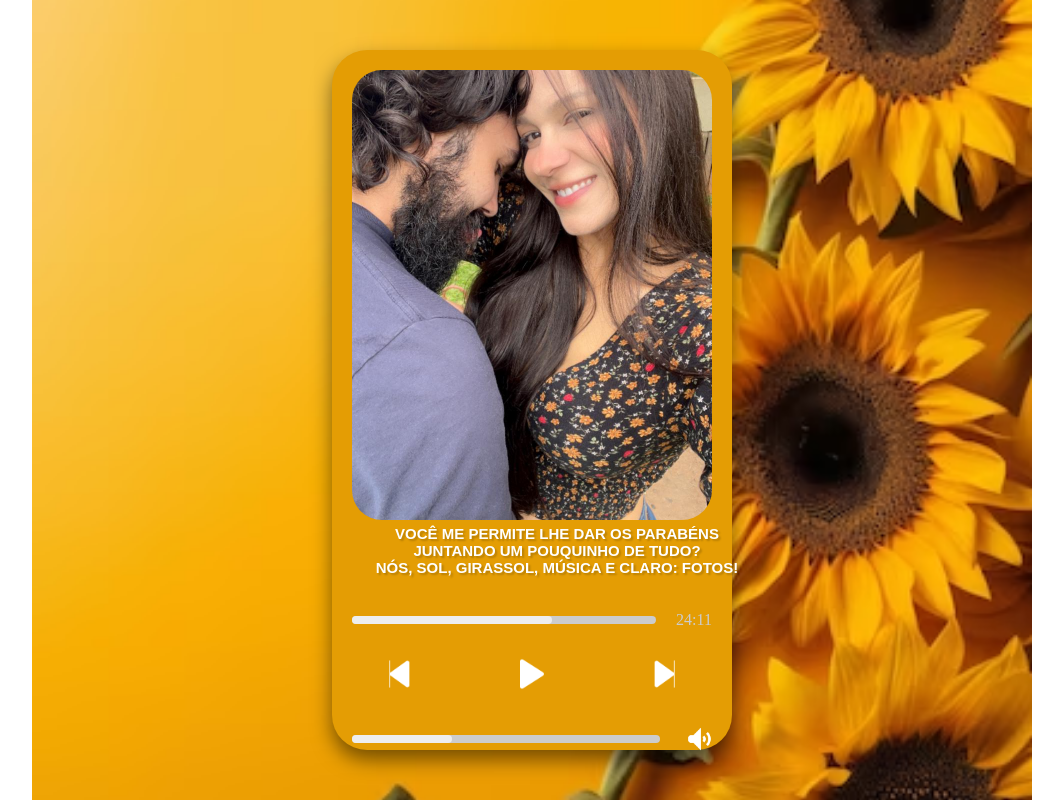
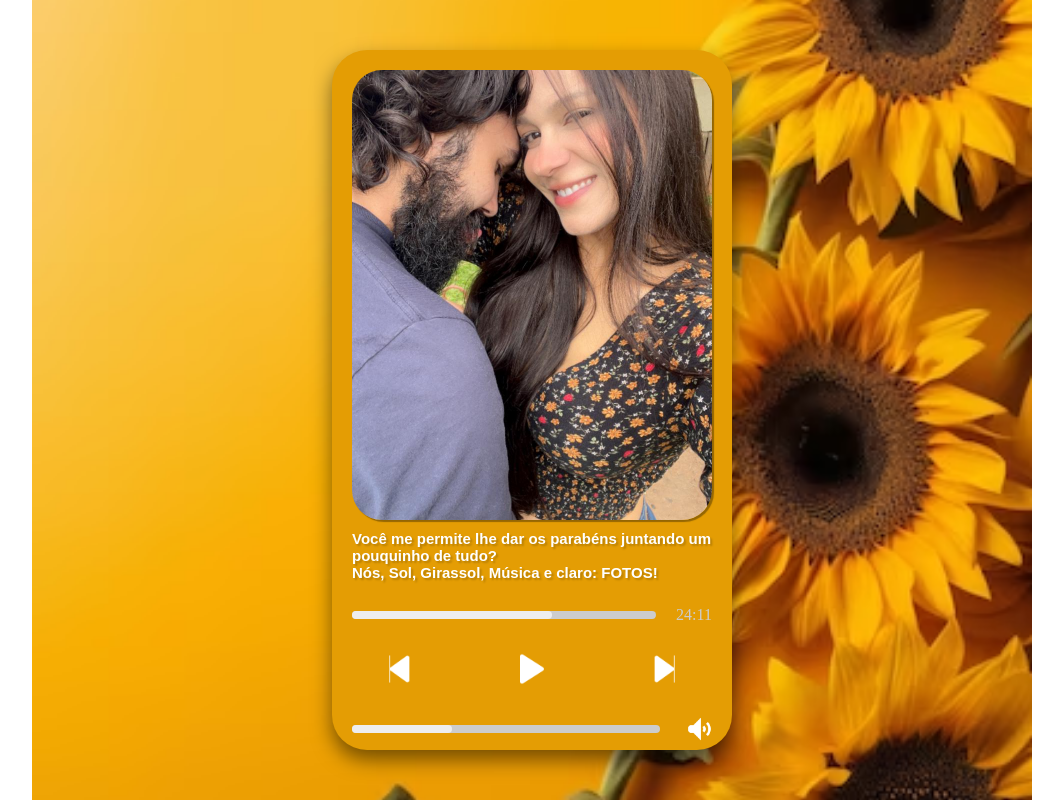
Before and after one commit to dmillers/BdTati, a plain HTML site: page index.html in a window 1280 px wide. Shown: the whole page, without its empty margins (108-1171 px from the left). Drawn offline with Linux system fonts and the light colour scheme.

Commit message:
Update template.css

```diff
--- a/assets/css/template.css
+++ b/assets/css/template.css
@@ -47,15 +47,9 @@ body {
     height: 100%;
     object-fit: cover;
     border-radius: 30px;
+    box-shadow: 2px 2px 1px rgba(0, 0, 0, 0.349);
 }
 
-.name_music, .name_sub {
-    display: flex;
-    justify-content: start;
-    width: 100%;
-    margin-left: 25px;
-    padding-top: 5px;
-}
 
 .div_bar {
     display: flex;
@@ -63,7 +57,7 @@ body {
     align-items: center;
     width: 100%;
     margin-left: 40px;
-    margin-top: 40px;
+    margin-top: 30px;
 }
 
 .bar_progess {
@@ -113,7 +107,7 @@ body {
     justify-content: space-between;
     width: 100%;
     margin-left: 40px;
-    margin-top: 010px;
+    margin-top: 5px;
 
 }
 
@@ -144,14 +138,24 @@ body {
 .name_music{
     justify-content: flex-start;
     margin-left: 50px;
+}
 
+
+.name_music, .name_sub {
+    display: flex;
+    justify-content: center;
+    width: 360px;
+    margin-left: 30px;
+    margin-right: 30px;
+    margin-top: 10px;
 }
-.name_music p {
-    text-align: center;
+
+#image-text{
     font-size: 15px;
     color: white;
     font-weight: bold;
     text-shadow: 2px 2px 2px rgb(0, 0, 0, 0.2);
     font-family: Arial, Helvetica, sans-serif;
-    text-transform: uppercase;
+
+
 }
```
